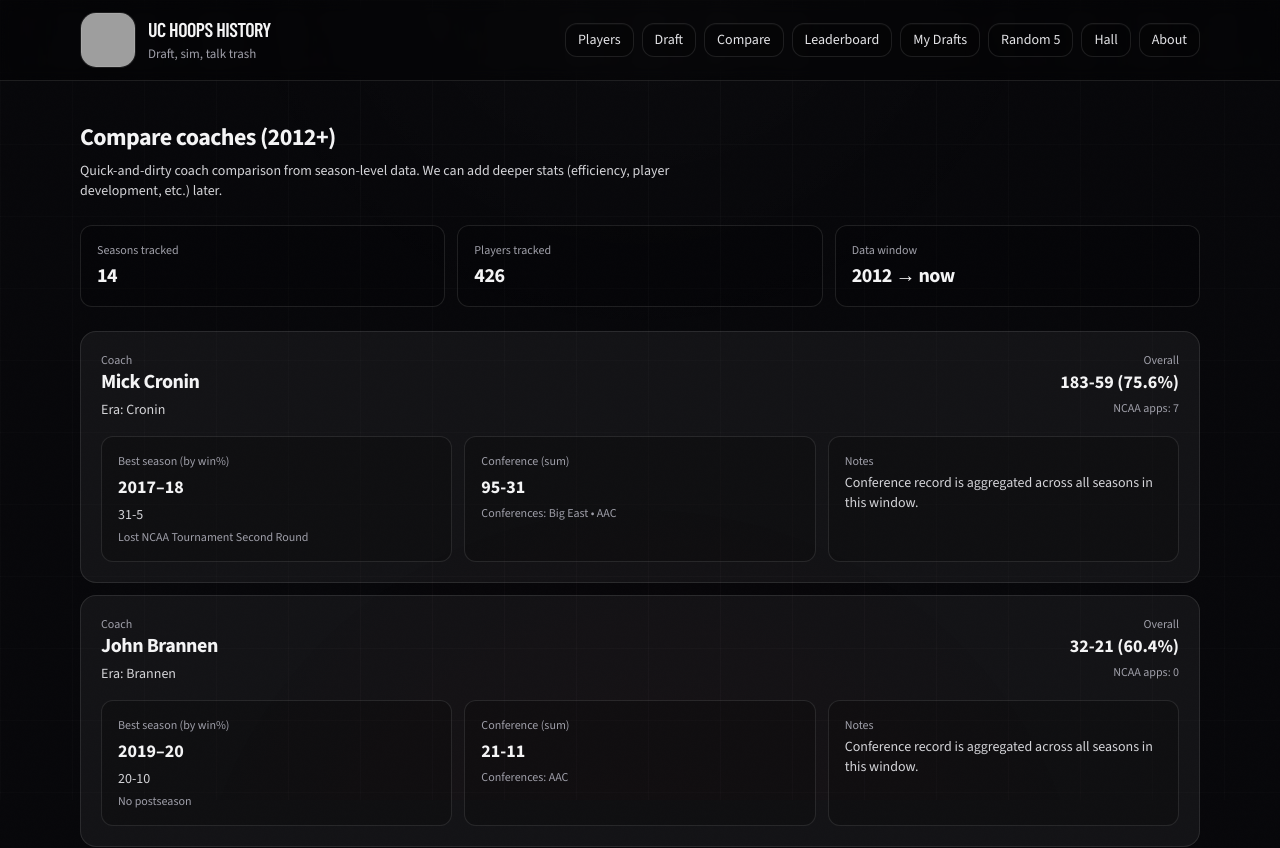
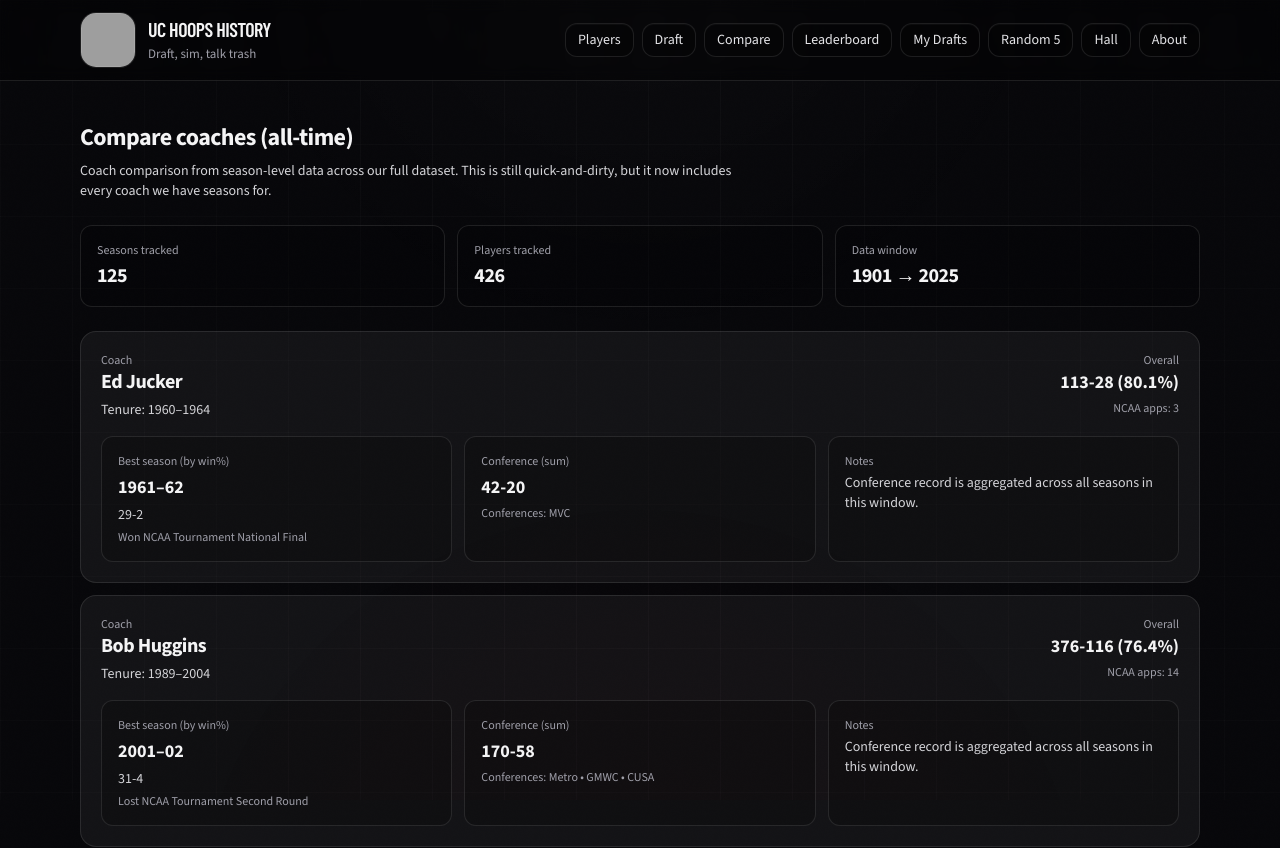
Before and after one commit to ucsandman/uc-hoops-history, a Next.js app: page /compare in a window 1280 px wide. Shown: the top 848 px of the page. Built offline with nearby package versions, Linux system fonts and the light colour scheme; grey boxes are pictures that could not be loaded; a web font is replaced by a local one.

Commit message:
Compare: include all coaches

```diff
--- a/src/app/compare/page.tsx
+++ b/src/app/compare/page.tsx
@@ -86,10 +86,10 @@ function TopBottom({ era }: { era: "Cronin" | "Brannen" | "Miller" }) {
 }
 
 export default function ComparePage() {
-  const seasons2012 = seasons.filter((s) => s.year >= 2012);
+  const seasonsAll = [...seasons].sort((a, b) => a.year - b.year);
 
-  const byCoach = new Map<string, typeof seasons2012>();
-  for (const s of seasons2012) {
+  const byCoach = new Map<string, typeof seasonsAll>();
+  for (const s of seasonsAll) {
     const coach = coachForYear(s.year);
     const arr = byCoach.get(coach) ?? [];
     arr.push(s);
@@ -108,9 +108,13 @@ export default function ComparePage() {
     const ncaaApps = ss.filter((x) => (x.postseason ?? "").includes("NCAA")).length;
     const best = [...ss].sort((a, b) => pct(b.wins, b.losses) - pct(a.wins, a.losses))[0];
 
+    const from = Math.min(...ss.map((x) => x.year));
+    const to = Math.max(...ss.map((x) => x.year));
+
     return {
       coach,
-      era: eraForCoach(coach),
+      from,
+      to,
       seasons: ss.length,
       w,
       l,
@@ -128,17 +132,17 @@ export default function ComparePage() {
   return (
     <div className="space-y-6">
       <header>
-        <h1 className="text-2xl font-black tracking-tight">Compare coaches (2012+)</h1>
+        <h1 className="text-2xl font-black tracking-tight">Compare coaches (all-time)</h1>
         <p className="mt-2 text-sm text-zinc-300 max-w-2xl">
-          Quick-and-dirty coach comparison from season-level data. We can add deeper stats (efficiency,
-          player development, etc.) later.
+          Coach comparison from season-level data across our full dataset. This is still quick-and-dirty,
+          but it now includes every coach we have seasons for.
         </p>
       </header>
 
       <section className="grid grid-cols-1 gap-3 md:grid-cols-3">
-        <Stat label="Seasons tracked" value={String(seasons2012.length)} />
+        <Stat label="Seasons tracked" value={String(seasonsAll.length)} />
         <Stat label="Players tracked" value={String(new Set(playerSeasons.map((p) => p.player)).size)} />
-        <Stat label="Data window" value="2012 → now" />
+        <Stat label="Data window" value={`${seasonsAll[0]?.year ?? "—"} → ${seasonsAll.at(-1)?.year ?? "—"}`} />
       </section>
 
       <section className="grid grid-cols-1 gap-3">
@@ -148,7 +152,7 @@ export default function ComparePage() {
               <div>
                 <div className="text-xs text-zinc-400">Coach</div>
                 <div className="text-xl font-black tracking-tight">{c.coach}</div>
-                <div className="mt-1 text-sm text-zinc-300">Era: {c.era}</div>
+                <div className="mt-1 text-sm text-zinc-300">Tenure: {c.from}–{c.to}</div>
               </div>
               <div className="text-right">
                 <div className="text-xs text-zinc-400">Overall</div>
```
